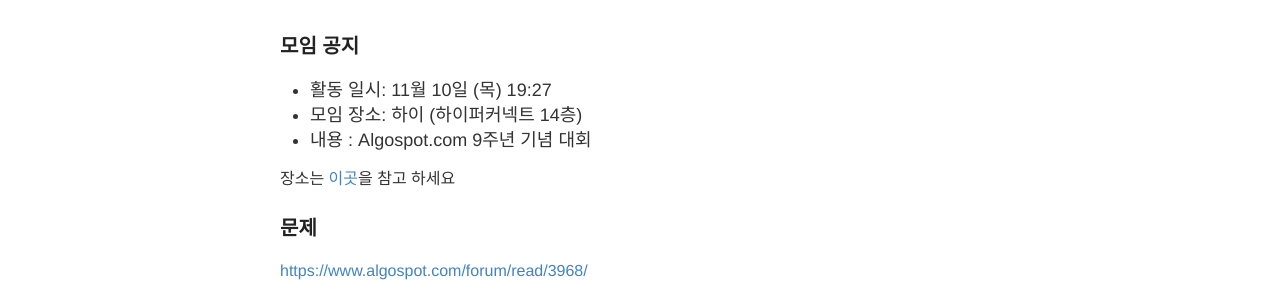
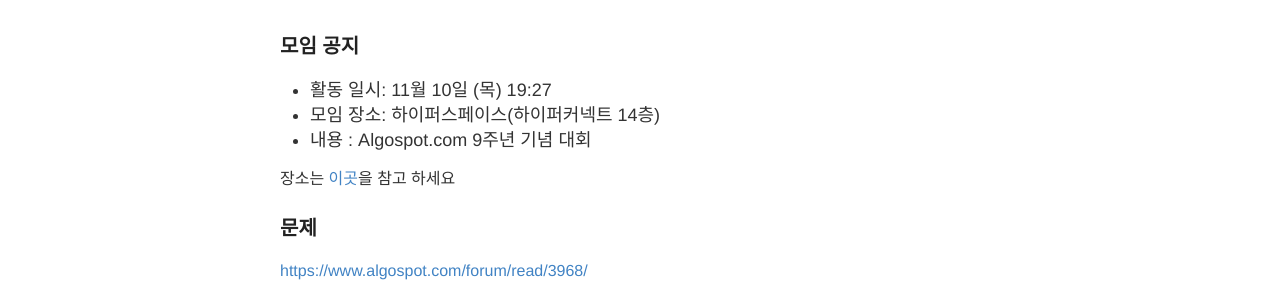
Before and after one commit to seirion/aaa, a Jekyll site: the page built from _posts/2016-11-10-meeting-067.md, in a window 1280 px wide. Shown: the part 174-470 px from the top of the page. Built offline with Jekyll 4.4.1, drawn with Linux system fonts in a browser that asks for light colours; comment, search, counter and statistics services are not loaded.

Commit message:
Update 2016-11-10-meeting-067.md

```diff
--- a/_posts/2016-11-10-meeting-067.md
+++ b/_posts/2016-11-10-meeting-067.md
@@ -8,7 +8,7 @@ date:   2016-10-29 00:00:00
 ### 모임 공지
 
 - 활동 일시: 11월 10일 (목) 19:27
-- 모임 장소: 하이 (하이퍼커넥트 14층)
+- 모임 장소: 하이퍼스페이스(하이퍼커넥트 14층)
 - 내용 : Algospot.com 9주년 기념 대회
 
 장소는 [이곳](http://career.hpcnt.com/)을 참고 하세요
```
